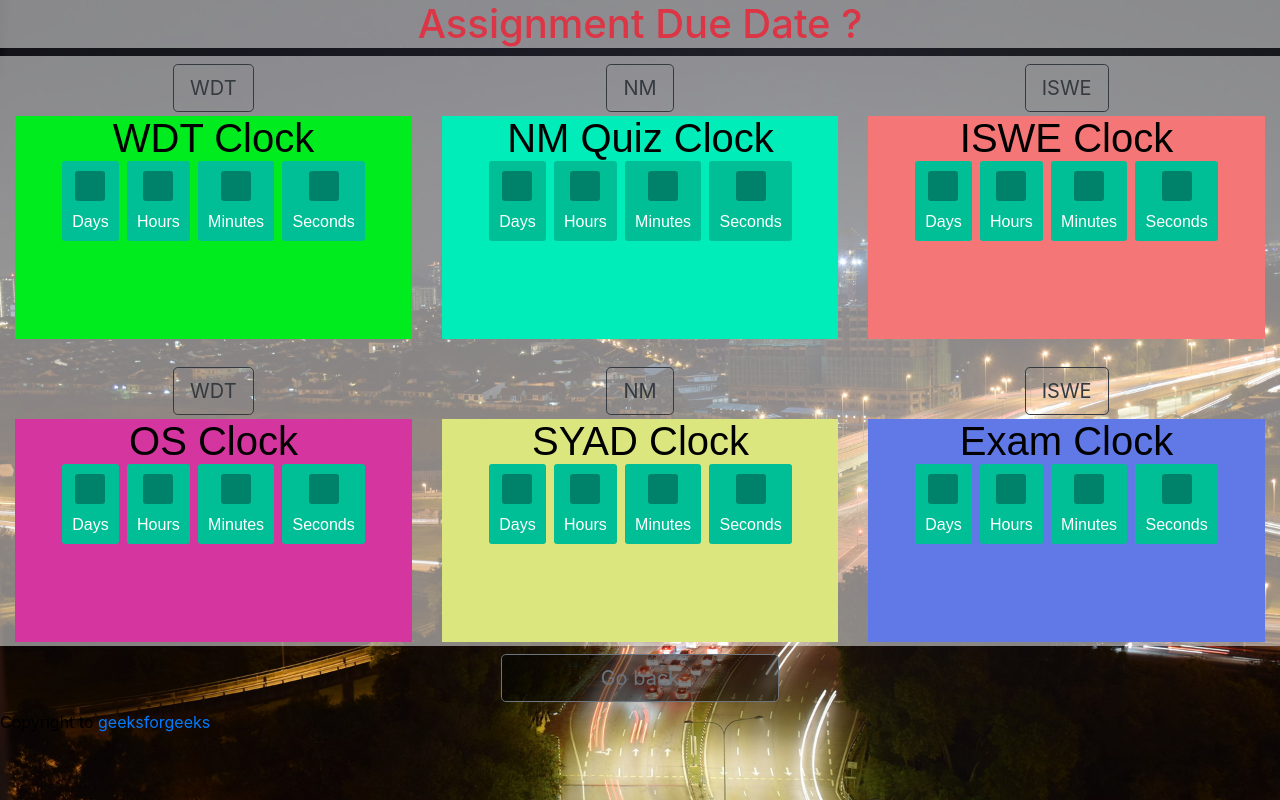
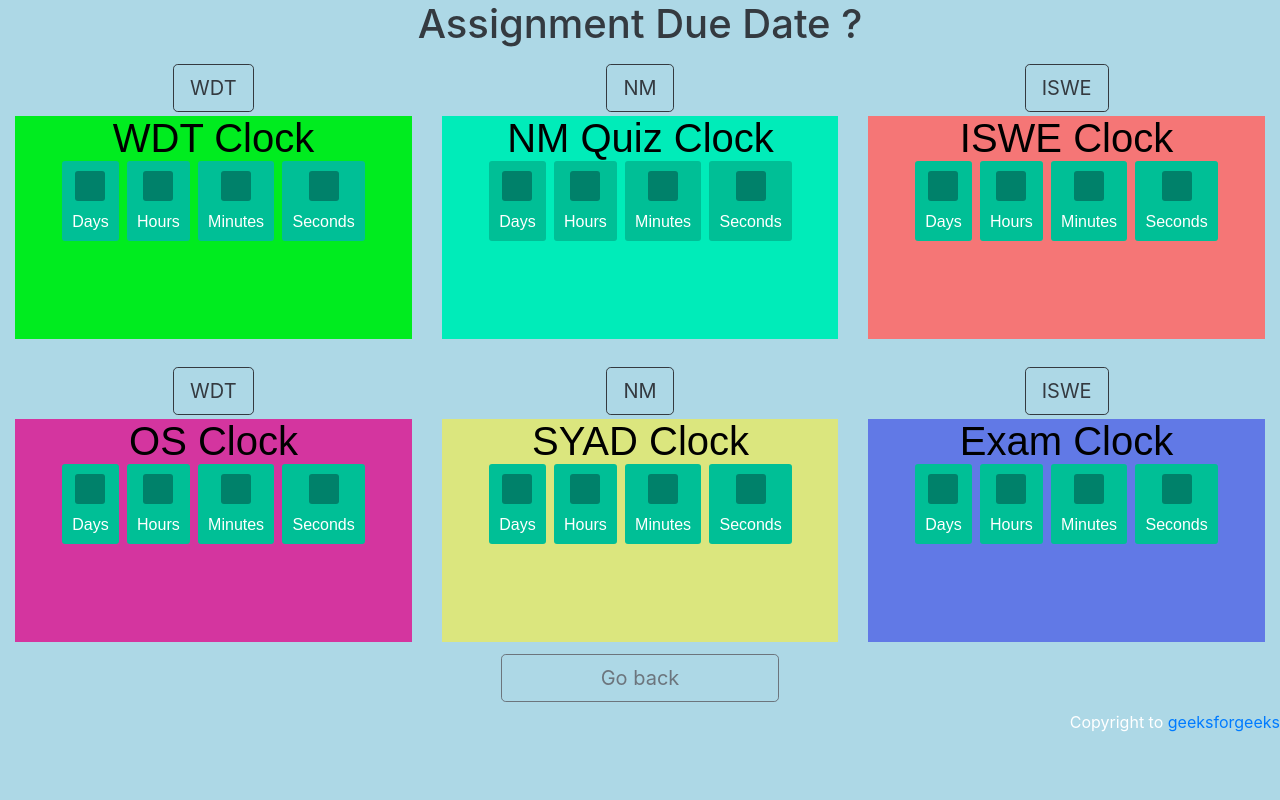
Before and after one commit to chengkangzai/chengkangzai.github.io, a plain HTML site: page Countdown/index.html in a window 1280 px wide. Drawn offline with nearby package versions, Linux system fonts and the light colour scheme.

Commit message:
UI changed

```diff
--- a/Countdown/index.html
+++ b/Countdown/index.html
@@ -14,10 +14,10 @@
 
 <body>
     <header>
-        <h1 class="glass text-center text-danger ">Assignment Due Date ?</h1>
+        <h1 class=" text-center text-dark ">Assignment Due Date ?</h1>
     </header>
     <!--Larger Screen -->
-    <div class="glass d-none d-sm-none d-md-none d-lg-none d-xl-block py-1">
+    <div class=" d-none d-sm-none d-md-none d-lg-none d-xl-block py-1">
         <div class="container-fluid  ">
             <div class="row ">
                 <div class=" col-lg-4 text-center">
@@ -81,7 +81,7 @@
         </div>
     </div>
     <!--For Medium Below screen-->
-    <div class="glass d-block d-sm-block d-md-block d-lg-block d-xl-none py-1">
+    <div class=" d-block d-sm-block d-md-block d-lg-block d-xl-none py-1">
         <div class="container-fluid ">
             <div class="row ">
                 <div class="col-sm-12 col-md-6 text-center">
@@ -150,9 +150,9 @@
         </div>
     </div>
     <div class="container text-center">
-        <a id="goback" class="btn btn-lg btn-outline-secondary glass-black col-lg-3 col-md-3 col-sm-6 col-10 my-2" href="../index.html" alt="Click here to go back ">Go back</a>
+        <a id="goback" class="btn btn-lg btn-outline-secondary col-lg-3 col-md-3 col-sm-6 col-10 my-2" href="../index.html" alt="Click here to go back ">Go back</a>
     </div>
-    <div>
+    <div style="color: white;float:right;">
         Copyright to <a href="https://www.geeksforgeeks.org/create-countdown-timer-using-javascript/">geeksforgeeks</a>
     </div>
 </body>
--- a/Countdown/style.css
+++ b/Countdown/style.css
@@ -1,7 +1,7 @@
 body {
     margin: 0;
     padding: 0;
-    background: url(../bgimg.JPG) no-repeat;
+    background: lightblue no-repeat;
     -webkit-background-size: cover;
     -moz-background-size: cover;
     -o-background-size: cover;
@@ -9,11 +9,3 @@ body {
     background-repeat: no-repeat;
     background-attachment: fixed;
 }
-
-.glass {
-    background-color: rgba(255, 255, 255, 0.5);
-}
-
-.glass-black {
-    background-color: rgba(0, 0, 0, 0.5);
-}
```
